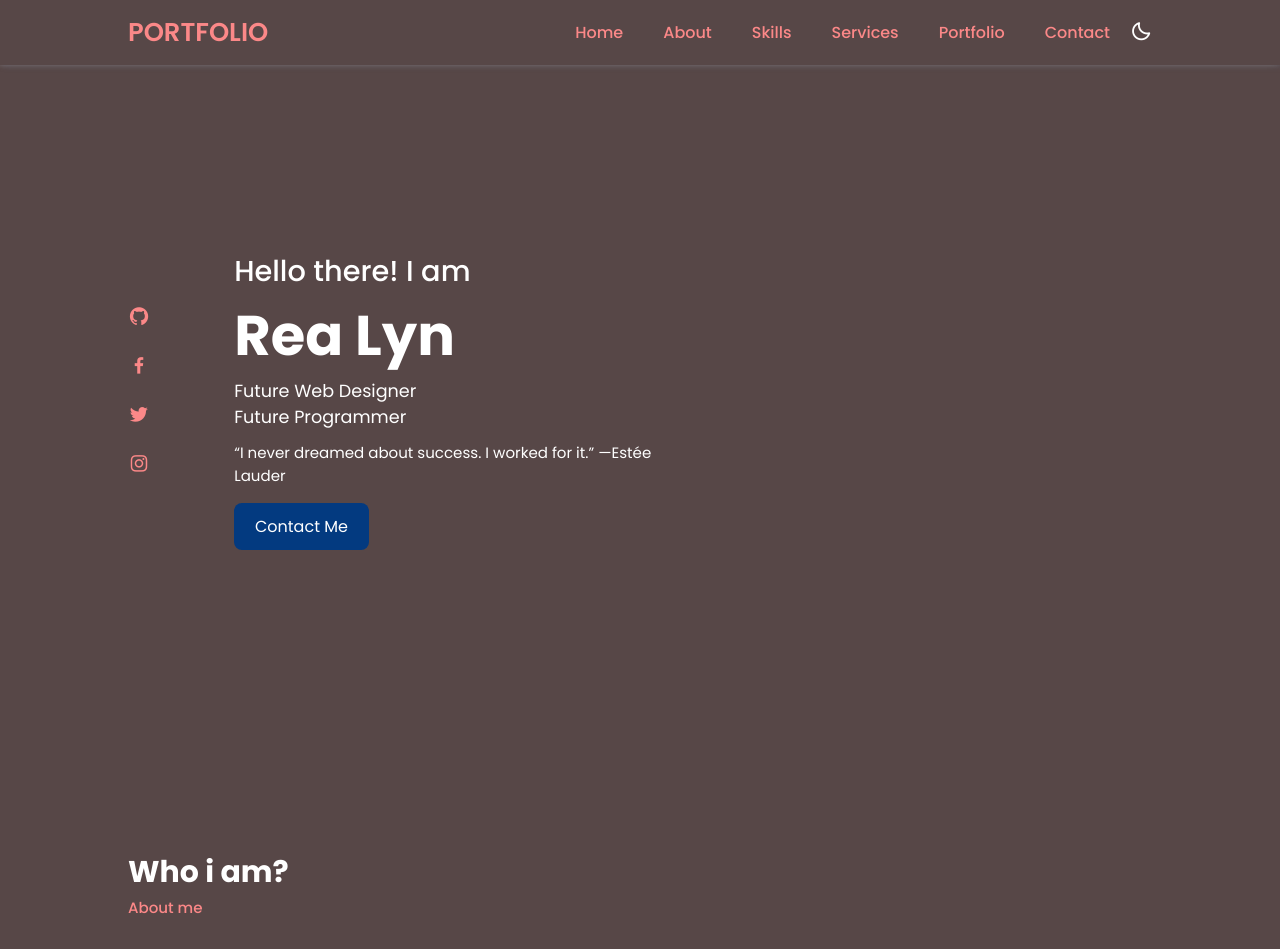
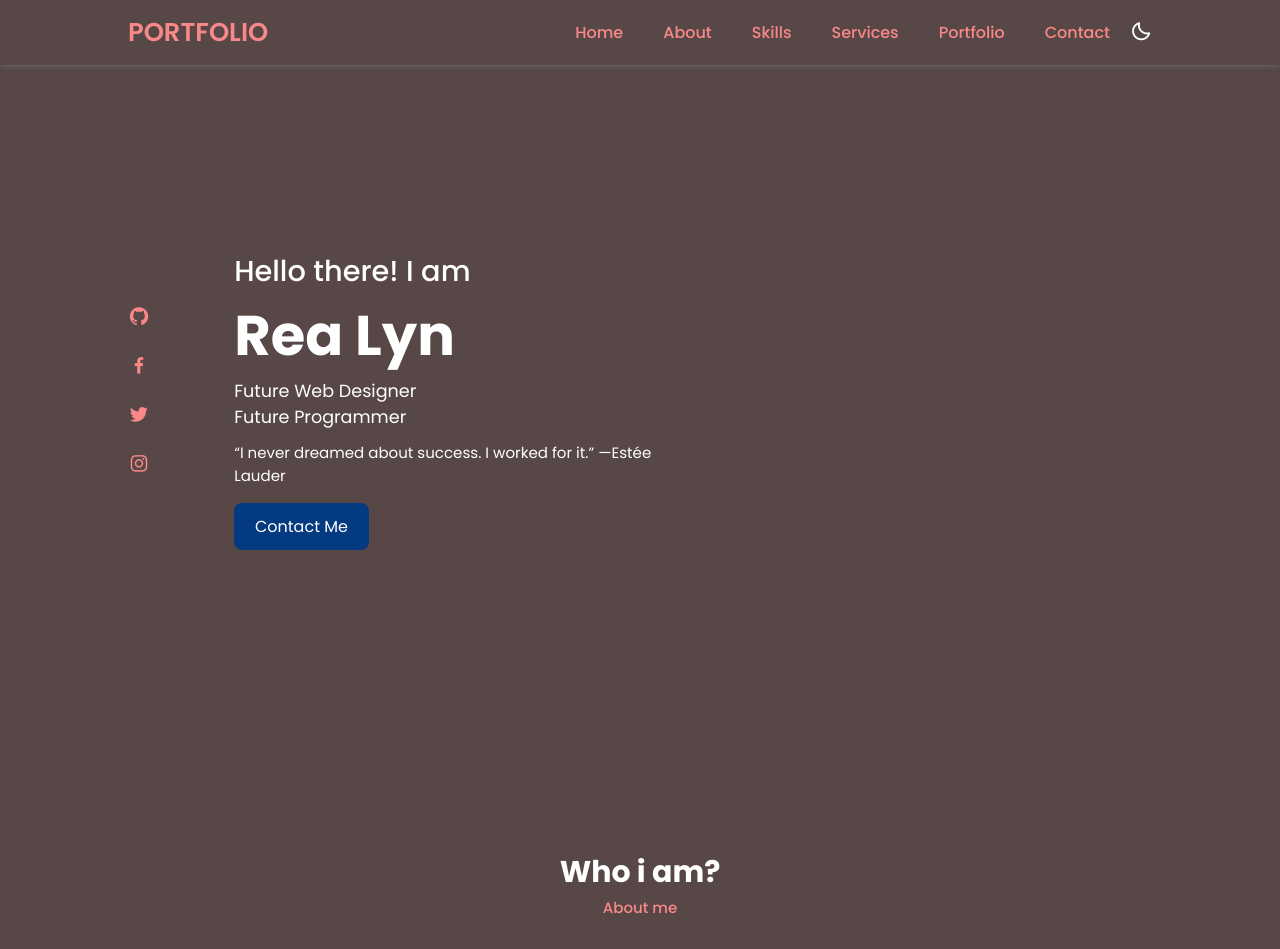
Before and after one commit to cuadranterealyn/My-Personal-Website, a plain HTML site: page index.html in a window 1280 px wide. Shown: the top 949 px of the page. Drawn offline with nearby package versions, Linux system fonts and the light colour scheme; files whose address does not match are found by name.

Commit message:
Update style.css

```diff
--- a/style.css
+++ b/style.css
@@ -36,7 +36,7 @@ body {
   background: black;
 
 }
-heading {
+.heading {
   text-align: center;
 }
 .heading h2 {
```
